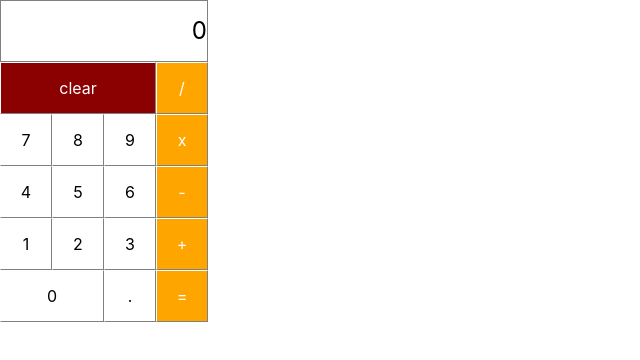
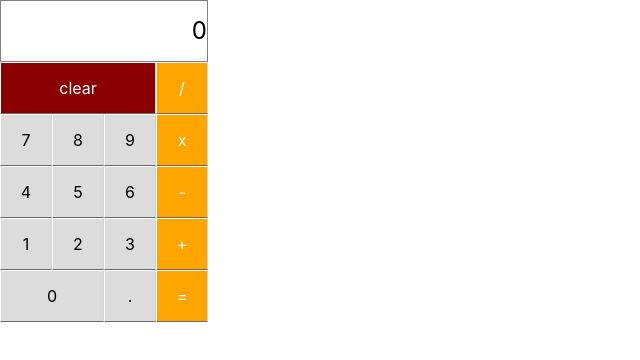
Before and after one commit to araya-andres/react-calc, a React (Create React App) app: page / in a window 1280 px wide. Shown: the top 360 px of the page, without its empty margins (0-640 px from the left). Built offline with nearby package versions, Linux system fonts and the light colour scheme.

Commit message:
Paint numerical buttons gray

```diff
--- a/src/components/Key.css
+++ b/src/components/Key.css
@@ -1,7 +1,8 @@
 .key {
-  border-bottom: 1px solid gray;
+  background-color: gainsboro;
+  border-bottom: 1px solid dimgray;
   border-left: 1px solid white;
-  border-right: 1px solid grey;
+  border-right: 1px solid lightgray;
   border-top: 1px solid white;
   cursor: default;
   height: 50px;
```
